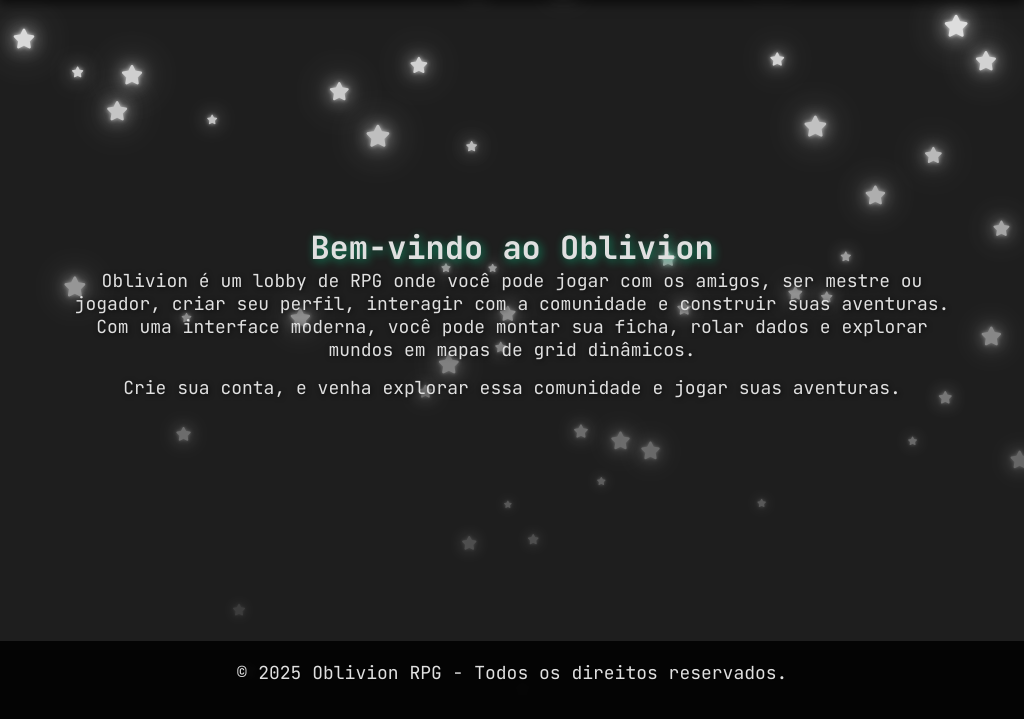
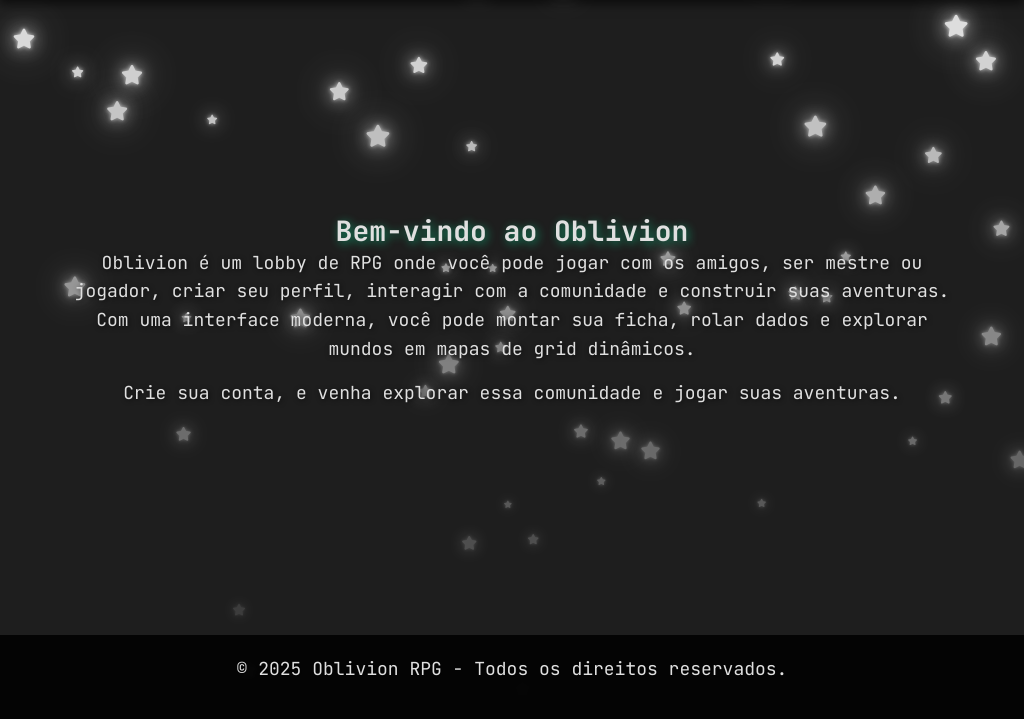
Before and after one commit to Sensews/exp_trab, a PHP site: page /main.html in a window 1024 px wide. Shown: the part 81-800 px from the top of the page. Run offline with PHP 8.4, Linux system fonts and the light colour scheme; some libraries are stand-ins or nearby versions.

Commit message:
fonte maior no main

```diff
--- a/frontend/css/main.css
+++ b/frontend/css/main.css
@@ -51,7 +51,6 @@ p {
     margin-bottom: 15px;
 }
 
-
 @media (max-width: 968px) {
     .container {
         flex-direction: column;
@@ -72,7 +71,7 @@ p {
     }
 
     p {
-        font-size: 14px;
+        font-size: 16px;
     }
 
     .logo {
@@ -95,7 +94,6 @@ p {
         padding: 6px 12px;
     }
 }
-
 
 @media (max-width: 400px) {
     nav {
@@ -125,6 +123,17 @@ p {
     }
 }
 
+@media (min-width: 800px) and (max-width: 1024px) {
+    p {
+        font-size: 18px;
+        line-height: 1.6;
+    }
+
+    h2 {
+        font-size: 28px;
+    }
+}
+
 html, body {
     overflow-x: hidden;
 }
```
